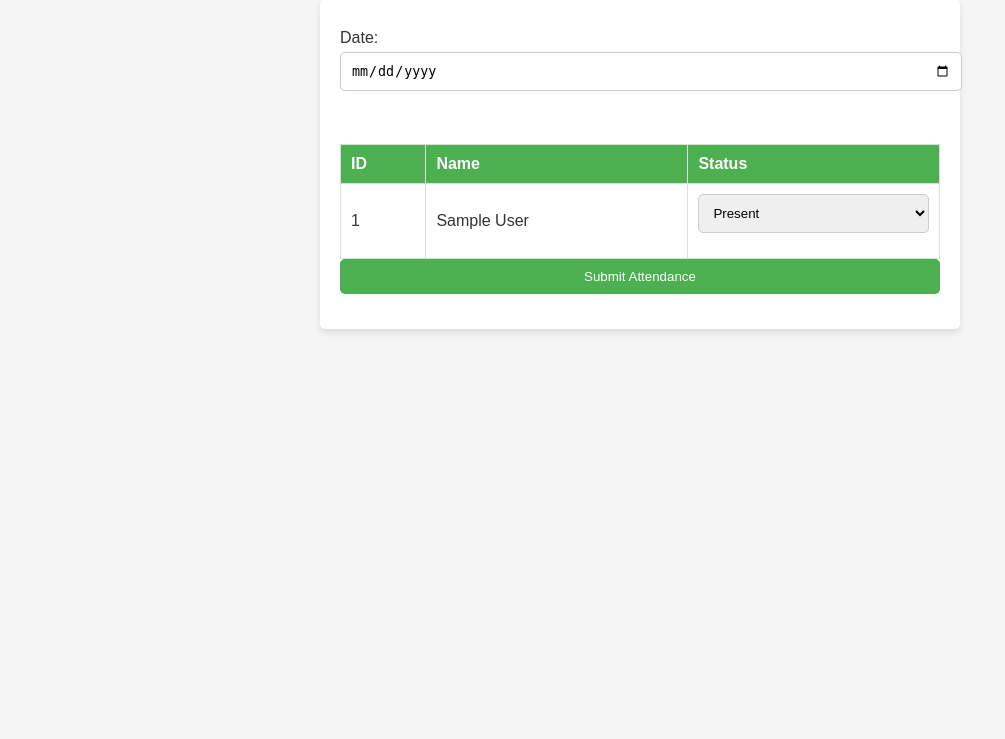
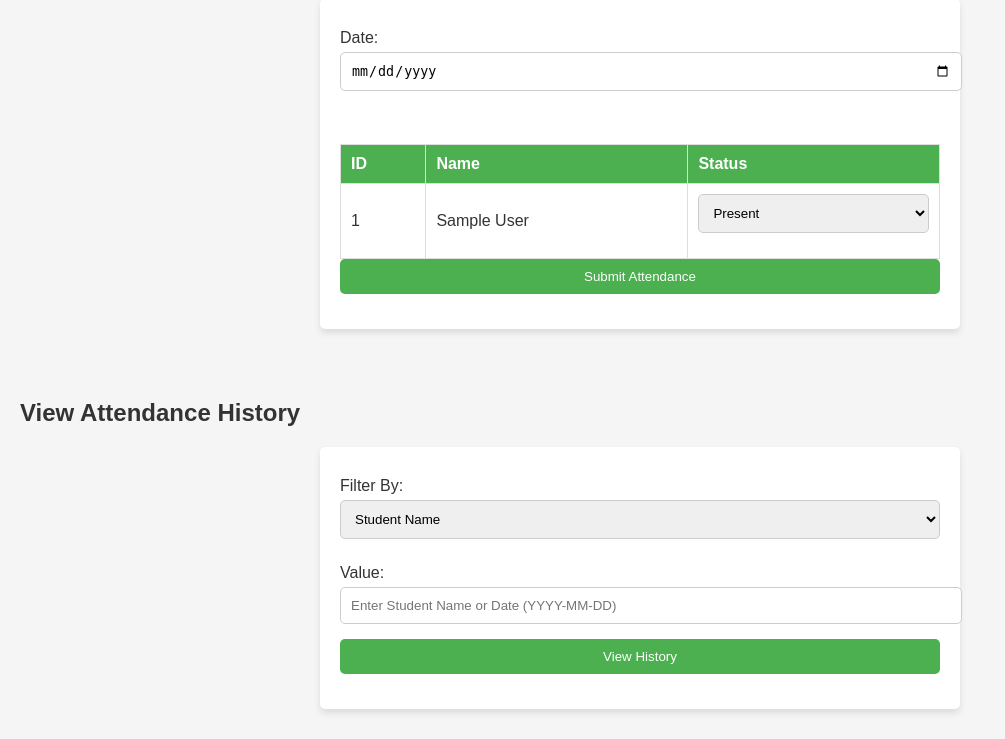
Before and after one commit to Vladmir47/AttendanceSystem, a PHP site: page /mark_attendance.php in a window 1280 px wide. Shown: the part 257-996 px from the top of the page, without its empty margins (0-1005 px from the left). Before the commit the page ends 590 px from the top, so only its background shows below. Run offline with PHP 8.4, Linux system fonts and the light colour scheme; tables that the repository leaves empty or names only in its code hold one stand-in row (values such as "Sample post").

Commit message:
added a feature to search(filter) through attendance records

```diff
--- a/mark_attendance.php
+++ b/mark_attendance.php
@@ -61,5 +61,70 @@
         }
         ?>
     </div>
+
+
+    <div class="container">
+    <h2>View Attendance History</h2>
+    <form method="get" action="mark_attendance.php">
+        <label for="filter_by">Filter By:</label>
+        <select name="filter_by" id="filter_by" required>
+            <option value="student">Student Name</option>
+            <option value="date">Date</option>
+        </select>
+        <div id="filter_value_container">
+            <label for="filter_value">Value:</label>
+            <input type="text" name="filter_value" id="filter_value" placeholder="Enter Student Name or Date (YYYY-MM-DD)" required>
+        </div>
+        <button type="submit">View History</button>
+    </form>
+
+    <?php
+    if (isset($_GET['filter_by']) && isset($_GET['filter_value'])) {
+        $filter_by = $_GET['filter_by'];
+        $filter_value = $_GET['filter_value'];
+
+        // SQL query based on filter type
+        if ($filter_by === 'student') {
+            $result = $conn->query("SELECT attendance.*, students.name, students.course
+                                FROM attendance
+                                JOIN students ON attendance.student_id = students.id
+                                WHERE students.name LIKE '%$filter_value%'
+                                ORDER BY attendance.date DESC");
+            $filter_label = "Attendance History for Student: $filter_value";
+        } else if ($filter_by === 'date') {
+            $result = $conn->query("SELECT attendance.*, students.name, students.course
+                                FROM attendance
+                                JOIN students ON attendance.student_id = students.id
+                                WHERE attendance.date = '$filter_value'
+                                ORDER BY students.name ASC");
+            $filter_label = "Attendance on Date: $filter_value";
+        }
+
+        echo "<h3>$filter_label</h3>";
+        if ($result->num_rows > 0) {
+            echo "<table>
+                    <tr>
+                        <th>Student Name</th>
+                        <th>Course</th>
+                        <th>Status</th>
+                        <th>Date</th>
+                    </tr>";
+            while ($row = $result->fetch_assoc()) {
+                echo "<tr>
+                        <td>{$row['name']}</td>
+                        <td>{$row['course']}</td>
+                        <td>{$row['status']}</td>
+                        <td>{$row['date']}</td>
+                    </tr>";
+            }
+            echo "</table>";
+        } else {
+            echo "<p>No attendance records found.</p>";
+        }
+    }
+    ?>
+</div>
+
+
 </body>
 </html>
```
Also changed, not shown: view_attendance.php (+11 -37 lines).
